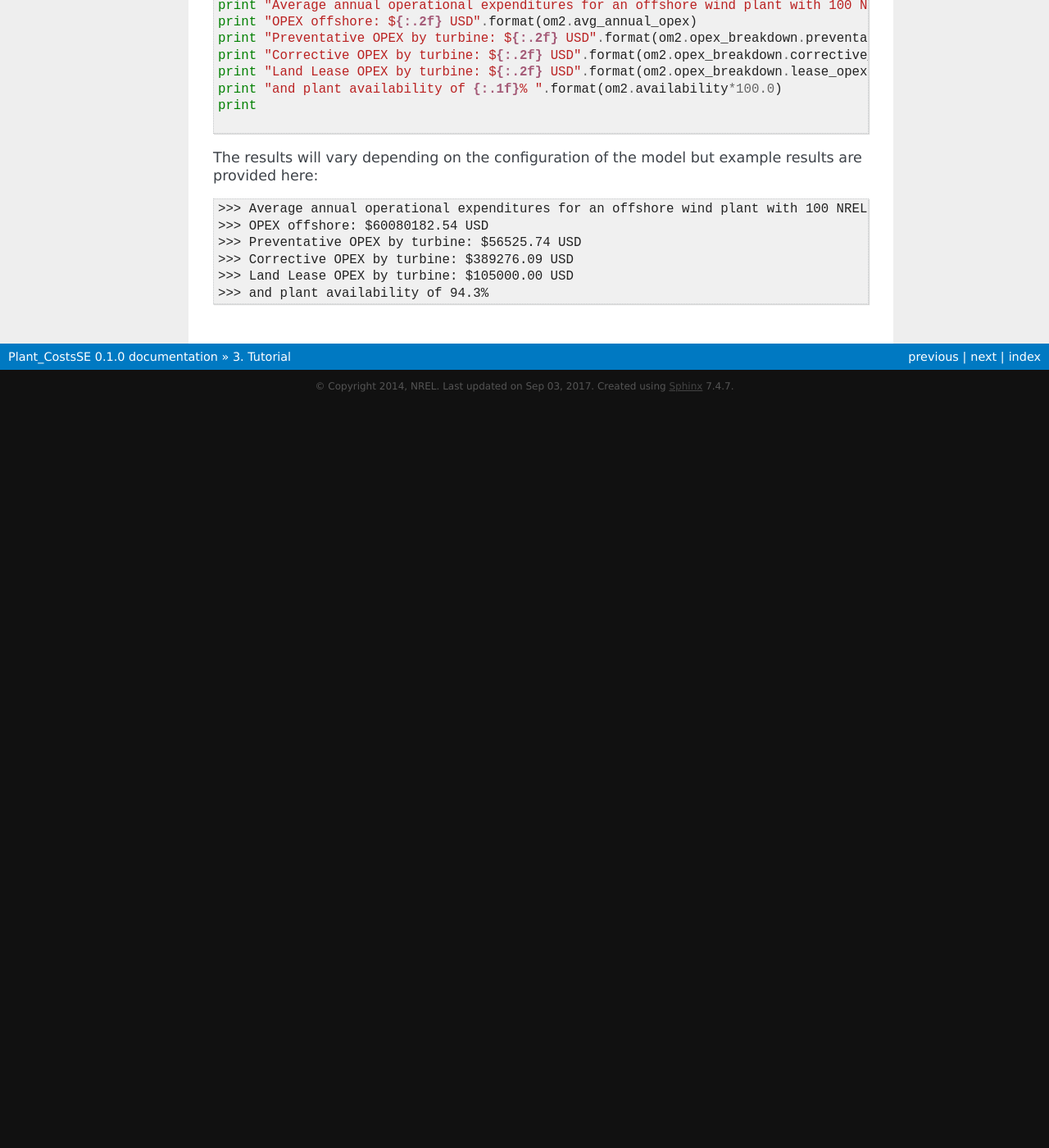
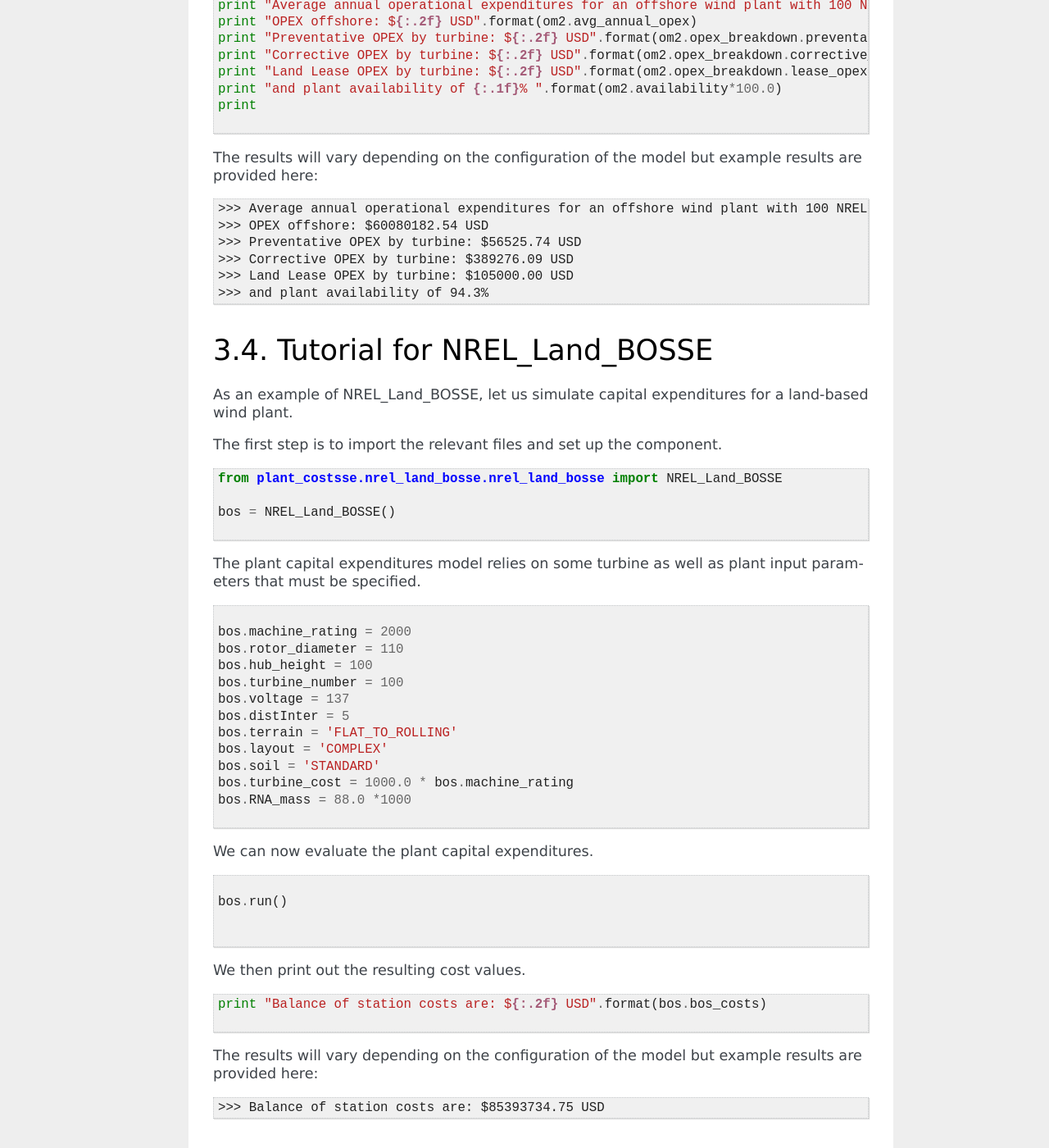
Before and after one commit to WISDEM/Plant_CostsSE, a Sphinx documentation site: the page built from docs/tutorial.rst, in a window 1280 px wide and 1400 px high, scrolled down 4179 px. Shown: the whole window at 82% size. Built offline with Sphinx 7.4.7, drawn with Linux system fonts in a browser that asks for light colours; before the commit the page ends 4670 px from its top, so only the background shows below that; some of the changed text lies outside the part shown.

Commit message:
updating documentation to include land_bos model

```diff
--- a/docs/documentation.rst
+++ b/docs/documentation.rst
@@ -53,6 +53,42 @@
 .. module:: commonse.csmPPI
 .. class:: PPI
 
+.. currentmodule:: plant_costsse.nrel_land_bosse.nrel_land_bosse
+
+Documentation for NREL_Land_BOSSE
+^^^^^^^^^^^^^^^^^^^^^^^^^^^^^^^^^^^
+The following inputs and outputs are defined for NREL_Land_BOSSE:
+
+.. literalinclude:: ../src/plant_costsse/nrel_land_bosse/nrel_land_bosse.py
+    :language: python
+    :start-after: NREL_Land_BOSSE(Assembly)
+    :end-before: def __init__(self, ssfile=None)
+    :prepend: class NREL_Land_BOSSE(Assembly):
+
+Referenced Land BOS Modules
+===========================================
+.. module:: plant_costsse.nrel_land_bosse.nrel_land_bosse
+.. class:: Enum2Int
+.. class:: FarmSize
+.. class:: Defaults
+.. class:: Transportation
+.. class:: Engineering
+.. class:: PowerPerformance
+.. class:: AccessRoads
+.. class:: SiteCompound
+.. class:: Building
+.. class:: Foundations
+.. class:: Erection
+.. class:: ElecMaterials
+.. class:: ElecInstallation
+.. class:: Substation
+.. class:: Transmission
+.. class:: ProjectMgmt
+.. class:: Development
+.. class:: Insurance
+.. class:: Markup
+.. class:: Total
+
 
 .. currentmodule:: plant_costsse.ecn_offshore_opex.ecn_offshore_opex
 
--- a/docs/examples/example.py
+++ b/docs/examples/example.py
@@ -127,3 +127,34 @@
 print
 
 # 14 ----------
+# 15 ----------
+from plant_costsse.nrel_land_bosse.nrel_land_bosse import NREL_Land_BOSSE
+
+bos = NREL_Land_BOSSE()
+
+# 15 ----------
+# 16 ----------
+
+bos.machine_rating = 2000
+bos.rotor_diameter = 110
+bos.hub_height = 100
+bos.turbine_number = 100
+bos.voltage = 137
+bos.distInter = 5
+bos.terrain = 'FLAT_TO_ROLLING'
+bos.layout = 'COMPLEX'
+bos.soil = 'STANDARD'
+bos.turbine_cost = 1000.0 * bos.machine_rating
+bos.RNA_mass = 88.0 *1000
+
+# 16 ----------
+# 17 ----------
+
+bos.run()
+
+
+# 17 ----------
+# 18 ----------
+print "Balance of station costs are: ${:.2f} USD".format(bos.bos_costs)
+
+# 18 ----------
--- a/docs/installation.rst
+++ b/docs/installation.rst
@@ -32,6 +32,7 @@
 	> import plant_costsse.nrel_csm_bos.nrel_csm_bos
 	> import plant_costsse.nrel_csm_opex.nrel_csm_opex
 	> import plant_costsse.ecn_opex_offshore.ecn_opex_offshore
+	> import plant_costsse.nrel_land_bosse.NREL_Land_BOSSE
 
 Note that you must have the ECN Offshore OPEX model and license in order to use the latter module.  This software contains only the OpenMDAO wrapper for the model.
 
@@ -40,6 +41,9 @@
 .. code-block:: bash
 
    $ python src/test/test_Plant_CostsSE.py
+   $ python src/test/test_land_bosse.py
+   $ python src/test/test_land_bosse_openmdao.py
+   $ python src/test/test_land_bosse_gradients.py
 
 An "OK" signifies that all the tests passed.
 
--- a/docs/intro.rst
+++ b/docs/intro.rst
@@ -1,6 +1,6 @@
 Introduction
 ------------
 
-The set of models contained in this Plant_CostsSE are used to assess the balance of station costs and operational expenditures for a wind plant.  The first two models are based on the NREL Cost and Scaling Model :cite:`Fingersh2006` and estimate balance of station costs (NREL_CSM_BOS) and operational expenditures (NREL_CSM_OPEX) for both land-based and offshore wind plants.  The latter software is a wrapper for an offshore operational expenditures model from the Energy Research Centre of the Netherlands (ECN) :cite:`ECN2012` and one must have the model and license in order to use this model.  Only an OpenMDAO wrapper for the model is provided in this software set.
+The set of models contained in this Plant_CostsSE are used to assess the balance of station costs and operational expenditures for a wind plant.  The first two models are based on the NREL Cost and Scaling Model :cite:`Fingersh2006` and estimate balance of station costs (NREL_CSM_BOS) and operational expenditures (NREL_CSM_OPEX) for both land-based and offshore wind plants.  A third model (NREL_LAND_BOSSE) is a new land-based balance of station cost model developed by NREL using data acquired through a subcontract with an industry partner. The last model is a wrapper for an offshore operational expenditures model from the Energy Research Centre of the Netherlands (ECN) :cite:`ECN2012` and one must have the model and license in order to use this model.  Only an OpenMDAO wrapper for the model is provided in this software set.
 
 Plant_CostsSE is implemented as an `OpenMDAO <http://openmdao.org/>`_ assembly.  All supporting code is also in OpenMDAO based on the Python programming language with the exception of the ECN Offshore OPEX model which is in Excel.  You must have the model and license in order to use this model.
--- a/docs/theory.rst
+++ b/docs/theory.rst
@@ -4,6 +4,8 @@
 ------
 
 The theory for the NREL models in this software are based directly on the work described in the reference for the NREL Cost and Scaling Model :cite:`Fingersh2006`.  The NREL Cost and Scaling Model provides a simple cost and sizing tool to estimate wind plant cost of energy based on a small number of input parameters such as rotor diameter, hub height and rated power.  The models here extract the balance of station and operational expenditure calculators from the model as stand-alone modules.
+
+The new land-based balance of system cost model from NREL was built from industry data in 2010.  A report on the model development is forthcoming.
 
 The theory for the ECN Offshore OPEX Model can be found in :cite:`ECN2012`, :cite:`Obdam2011a` and :cite:`Obdam2011b`.  This model is an external model and only an OpenMDAO wrapper for the model is provided here.
 
--- a/docs/tutorial.rst
+++ b/docs/tutorial.rst
@@ -142,3 +142,37 @@
 >>> Corrective OPEX by turbine: $389276.09 USD
 >>> Land Lease OPEX by turbine: $105000.00 USD
 >>> and plant availability of 94.3%
+
+
+Tutorial for NREL_Land_BOSSE
+^^^^^^^^^^^^^^^^^^^^^^^^^^^^^^^
+
+As an example of NREL_Land_BOSSE, let us simulate capital expenditures for a land-based wind plant.
+
+The first step is to import the relevant files and set up the component.
+
+.. literalinclude:: examples/example.py
+    :start-after: # 15 ---
+    :end-before: # 15 ---
+
+The plant capital expenditures model relies on some turbine as well as plant input parameters that must be specified.
+
+.. literalinclude:: examples/example.py
+    :start-after: # 16 ---
+    :end-before: # 16 ---
+
+We can now evaluate the plant capital expenditures.
+
+.. literalinclude:: examples/example.py
+    :start-after: # 17 ---
+    :end-before: # 17 ---
+
+We then print out the resulting cost values.
+
+.. literalinclude:: examples/example.py
+    :start-after: # 18 ---
+    :end-before: # 18 ---
+
+The results will vary depending on the configuration of the model but example results are provided here:
+
+>>> Balance of station costs are: $85393734.75 USD
```
Also changed, not shown: README.md (+48 -1 lines), README_land_bosse.md (deleted, +0 -45 lines).
